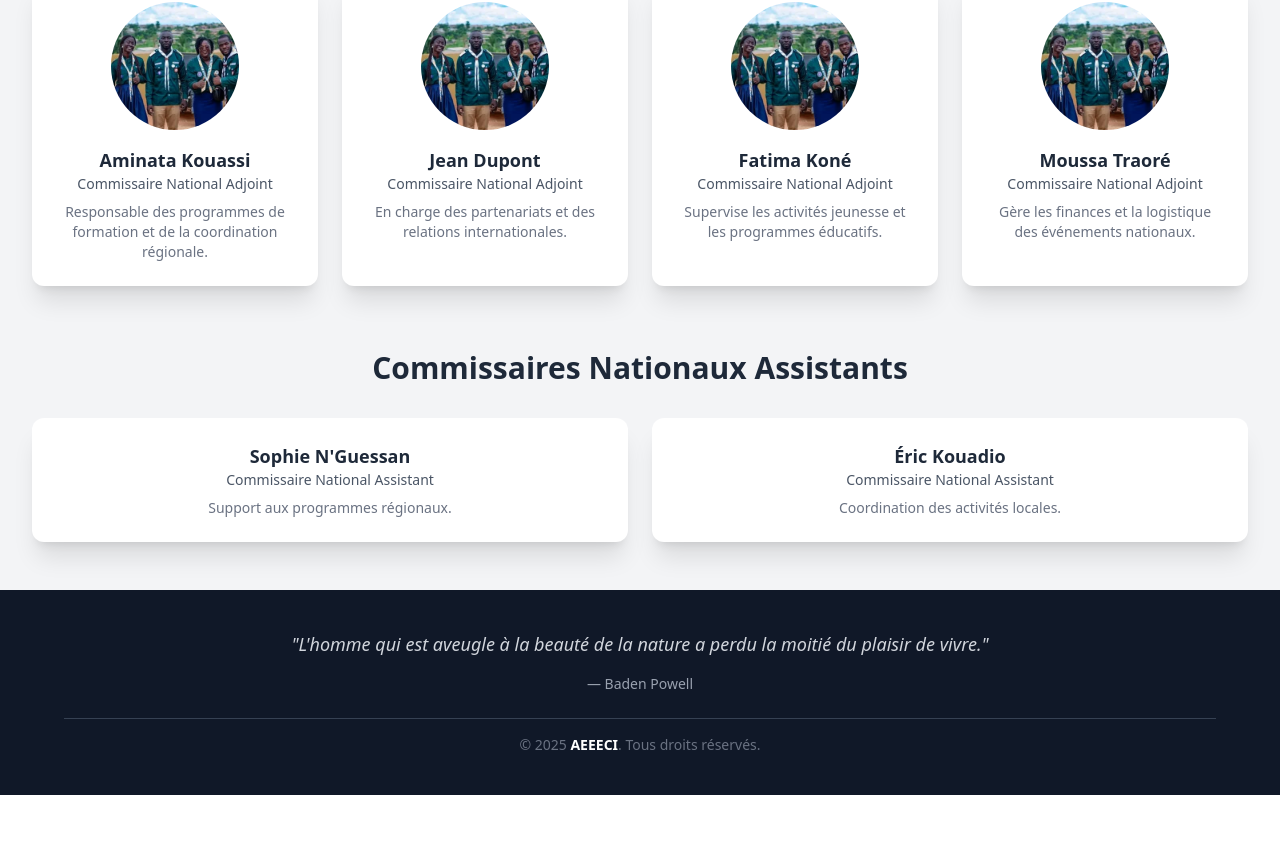
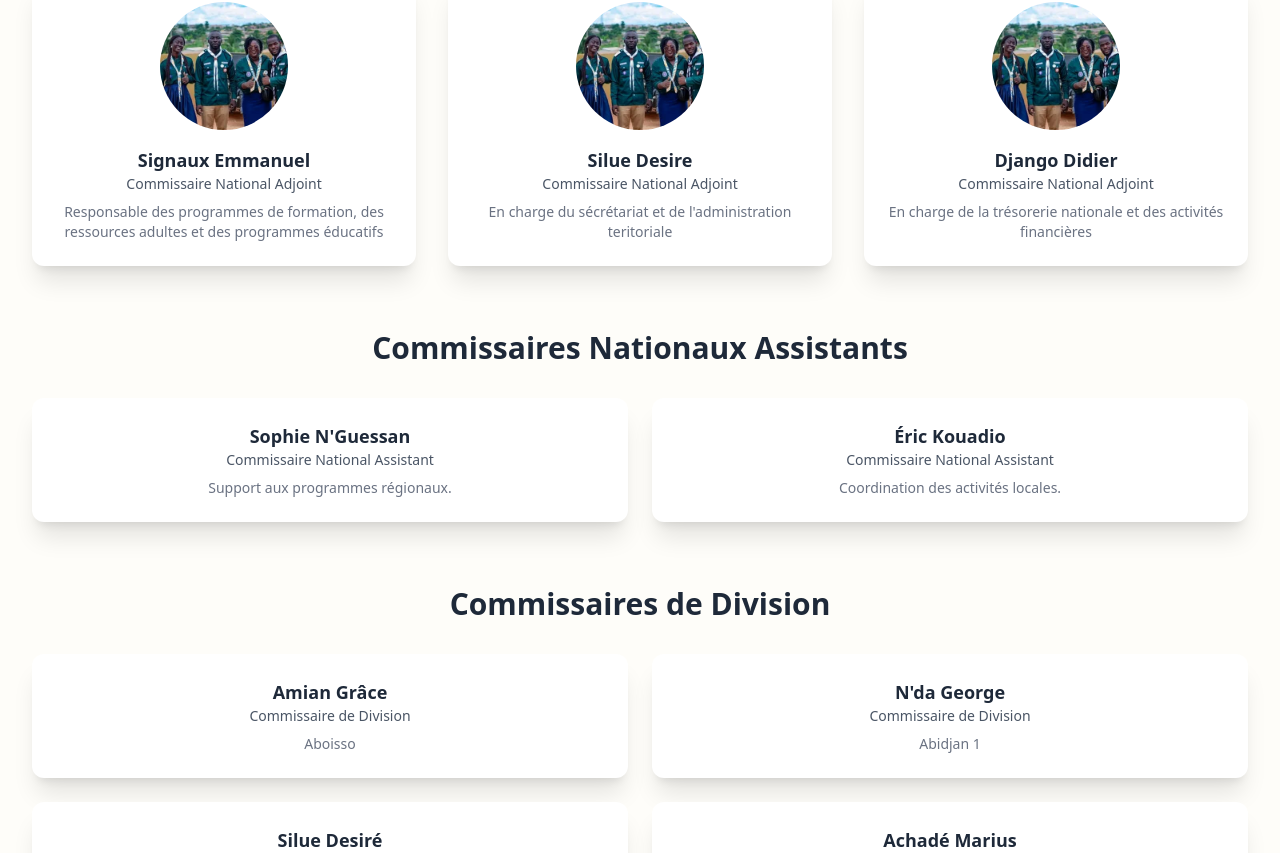
Before and after one commit to Azania-Eraste/Projet_AEEECI, a React (Vite) app: page /Equipe in a window 1280 px wide. Shown: the part 927-1780 px from the top of the page. Before the commit the page ends 1722 px from the top, so only its background shows below. Built offline with nearby package versions, Linux system fonts and the light colour scheme.

Commit message:
Ajout des divisionnaires

```diff
--- a/src/Pages/EquipePage.jsx
+++ b/src/Pages/EquipePage.jsx
@@ -19,32 +19,26 @@ export default function Equipe() {
   const deputyCommissioners = [
     {
       id: 1,
-      name: "Aminata Kouassi",
+      name: "Signaux Emmanuel",
       role: "Commissaire National Adjoint",
-      description: "Responsable des programmes de formation et de la coordination régionale.",
+      description: "Responsable des programmes de formation, des ressources adultes et des programmes éducatifs",
       image: CNA,
     },
     {
       id: 2,
-      name: "Jean Dupont",
+      name: "Silue Desire",
       role: "Commissaire National Adjoint",
-      description: "En charge des partenariats et des relations internationales.",
+      description: "En charge du sécrétariat et de l'administration teritoriale",
       image: CNA,
     },
     {
       id: 3,
-      name: "Fatima Koné",
+      name: "Django Didier",
       role: "Commissaire National Adjoint",
-      description: "Supervise les activités jeunesse et les programmes éducatifs.",
+      description: "En charge de la trésorerie nationale et des activités financières",
       image: CNA,
     },
-    {
-      id: 4,
-      name: "Moussa Traoré",
-      role: "Commissaire National Adjoint",
-      description: "Gère les finances et la logistique des événements nationaux.",
-      image: CNA,
-    },
+
   ];
 
   const assistantCommissioners = [
@@ -63,6 +57,34 @@ export default function Equipe() {
     // Add more assistants as needed
   ];
 
+  const divisionCommissioners = [
+    {
+      id: 1,
+      name: "Amian Grâce",
+      role: "Commissaire de Division",
+      division: "Aboisso",
+    },
+    {
+      id: 2,
+      name: "N'da George",
+      role: "Commissaire de Division",
+      division: "Abidjan 1",
+    },
+    {
+      id: 3,
+      name: "Silue Desiré",
+      role: "Commissaire de Division",
+      division: "Abidjan 4",
+    },
+        {
+      id: 4,
+      name: "Achadé Marius",
+      role: "Commissaire de Division",
+      division: "Abidjan 5",
+    },
+
+  ];
+
   // Animation variants for sections
   const sectionVariants = {
     hidden: { opacity: 0 },
@@ -73,7 +95,7 @@ export default function Equipe() {
     <>
     <Header />
     <motion.div
-      className=" pt-25 min-h-screen bg-gray-100 py-12 px-4 sm:px-6 lg:px-8"
+      className=" pt-25 min-h-screen bg-[#fefdf9] py-12 px-4 sm:px-6 lg:px-8"
       initial="hidden"
       animate="visible"
       variants={sectionVariants}
@@ -109,7 +131,7 @@ export default function Equipe() {
       {/* Section 2: Commissaires Nationaux Adjoints */}
       <motion.section className="mb-16" variants={sectionVariants}>
         <h2 className="text-3xl font-bold text-gray-800 text-center mb-8">Commissaires Nationaux Adjoints</h2>
-        <div className="max-w-7xl mx-auto grid grid-cols-1 sm:grid-cols-2 lg:grid-cols-4 gap-6">
+        <div className="max-w-7xl mx-auto grid grid-cols-1 sm:grid-cols-2 lg:grid-cols-3 gap-8">
           {deputyCommissioners.map((deputy) => (
             <PresentationCard
               key={deputy.id}
@@ -123,7 +145,7 @@ export default function Equipe() {
       </motion.section>
 
       {/* Section 3: Commissaires Nationaux Assistants */}
-      <motion.section variants={sectionVariants}>
+      <motion.section className="mb-16" variants={sectionVariants}>
         <h2 className="text-3xl font-bold text-gray-800 text-center mb-8">Commissaires Nationaux Assistants</h2>
         <div className="max-w-7xl mx-auto grid grid-cols-1 sm:grid-cols-2 gap-6">
           {assistantCommissioners.map((assistant) => (
@@ -136,6 +158,19 @@ export default function Equipe() {
           ))}
         </div>
       </motion.section>
+      <motion.section variants={sectionVariants}>
+        <h2 className="text-3xl font-bold text-gray-800 text-center mb-8">Commissaires de Division</h2>
+        <div className="max-w-7xl mx-auto grid grid-cols-1 sm:grid-cols-2 gap-6">
+          {divisionCommissioners.map((division) => (
+            <PresentationCard
+              key={division.id}
+              title={division.name}
+              subtitle={division.role}
+              description={division.division}
+            />
+          ))}
+        </div>
+      </motion.section>
     </motion.div>
     <Footer />
   </>
```
Also changed, not shown: src/asset/BN.jpg (added).
